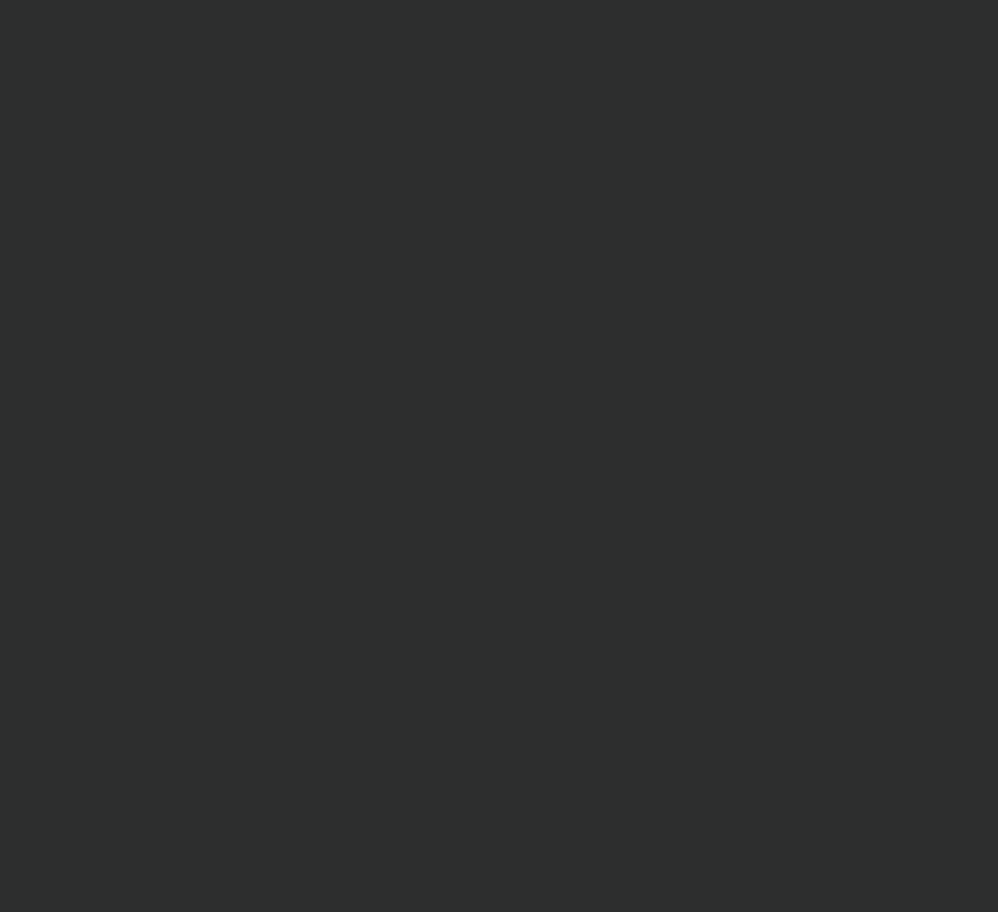
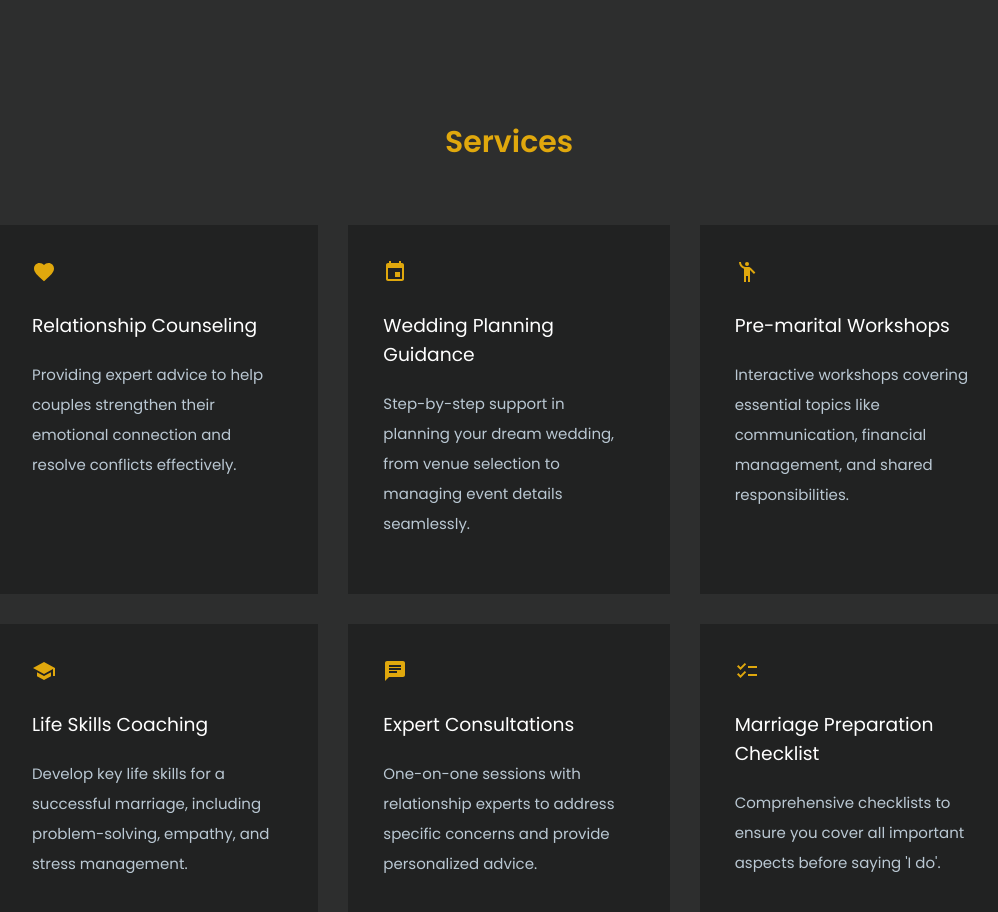
Before and after one commit to PhanNghia6604/PreWed-App, a React (Create React App) app in the folder login-signup/: page / in a window 1280 px wide. Shown: the part 1400-2312 px from the top of the page, without its empty margins (131-1129 px from the left). Before the commit the page ends 1520 px from the top, so only its background shows below. Built offline with nearby package versions, Linux system fonts and the light colour scheme.

Commit message:
cập nhật trang Services

```diff
--- a/login-signup/src/App.css
+++ b/login-signup/src/App.css
@@ -44,10 +44,6 @@ h6 {
 .container {
   max-width: 80%;
   margin: auto;
-  display:flex;
-  justify-content: space-between;
-  align-items: center;
-  padding: 10px 0;
 }
 .flexsb {
   display: flex;
@@ -133,13 +129,12 @@ section {
   position: absolute;
   top: 0;
   left: 0;
-  /* background-image: url("../public/images/smallwed.png"); */
+  background-image: url("../public/images/home-bg.png");
   background-size: cover;
   background-attachment: fixed;
   z-index: -1;
   width: 100%;
   height: 90vh;
-  filter: blur(8px);
 }
 .heroContent {
   max-width: 50%;
@@ -175,7 +170,7 @@ section {
 .right {
   width: 65%;
 }
-/*------- commit to main
+
 /*---------about-------------*/
 .grid3 {
   display: grid;
@@ -208,7 +203,7 @@ section {
   position: relative;
 }
 .hero.counter::after {
-  background-image: url("../public/images/smallwed.png");
+  background-image: url("../public/images/some-facts-bg.png");
   height: 50vh;
 }
 .counter h1 {
--- a/login-signup/src/Components/Home/Home.jsx
+++ b/login-signup/src/Components/Home/Home.jsx
@@ -1,12 +1,14 @@
 import React from 'react'
 import {Hero} from "./Hero"
 import { About } from '../Page/About'
+import { Services } from './Services'
 
 export const Home = () => {
   return (
     <>
       <Hero/>
       <About/>
+      <Services/>
     </>
   )
 
--- /dev/null
+++ b/login-signup/src/Components/Home/Services.jsx
@@ -0,0 +1,24 @@
+import React from "react"
+import { Heading } from "../Common/Heading"
+import { services } from "../fake data/data"
+
+export const Services = () => {
+  return (
+    <>
+      <section className='services'>
+        <div className='container'>
+          <Heading title='Services' />
+          <div className='content grid3'>
+            {services.map((item) => (
+              <div className='box' >
+                <i>{item.icon}</i>
+                <h3>{item.title}</h3>
+                <p>{item.desc}</p>
+              </div>
+            ))}
+          </div>
+        </div>
+      </section>
+    </>
+  )
+}
--- a/login-signup/src/Components/Page/Page.jsx
+++ b/login-signup/src/Components/Page/Page.jsx
@@ -6,6 +6,7 @@ import {
 import { Header } from '../Common/Header';
 import { Home } from '../Home/Home'
 import { About } from './About';
+import { Services } from '../Home/Services';
 
 export const Page = () => {
   return (
@@ -15,6 +16,7 @@ export const Page = () => {
         <Routes>
          <Route exact path="/" element={<Home />} />
          <Route exact path="/about" element={<About />} />
+         <Route exact path="/services" element={<Services/>} />
         </Routes>
       </Router>
     </>
--- a/login-signup/src/Components/fake data/data.js
+++ b/login-signup/src/Components/fake data/data.js
@@ -1,4 +1,4 @@
-import { Settings, CropRotate, ViewInAr, PieChart, Code, BarChart, CloudOutlined, FavoriteBorder, Public, PersonOutlined, AddLocationAltOutlined, PhoneIphone, EmailOutlined, Facebook, Twitter, Instagram, YouTube } from "@mui/icons-material"
+import { Favorite, Event, EmojiPeople, School, Chat, Checklist , CloudOutlined, FavoriteBorder, Public, PersonOutlined, AddLocationAltOutlined, PhoneIphone, EmailOutlined, Facebook, Twitter, Instagram, YouTube } from "@mui/icons-material"
 
 export const navlink = [
   {
@@ -50,41 +50,41 @@ export const about = [
 export const services = [
   {
     id: 1,
-    icon: <Settings />,
-    title: "Creative Design",
-    desc: "Lorem Ipsum simply text of the printing and type setting industry when an unknown printing simply",
+    icon: <Favorite />,
+    title: "Relationship Counseling",
+    desc: "Providing expert advice to help couples strengthen their emotional connection and resolve conflicts effectively.",
   },
   {
     id: 2,
-    icon: <CropRotate />,
-    title: "Clean Code",
-    desc: "Lorem Ipsum simply text of the printing and type setting industry when an unknown printing simply",
+    icon: <Event />,
+    title: "Wedding Planning Guidance",
+    desc: "Step-by-step support in planning your dream wedding, from venue selection to managing event details seamlessly.",
   },
   {
     id: 3,
-    icon: <ViewInAr />,
-    title: "Responsive Design",
-    desc: "Lorem Ipsum simply text of the printing and type setting industry when an unknown printing simply",
+    icon: <EmojiPeople />,
+    title: "Pre-marital Workshops",
+    desc: "Interactive workshops covering essential topics like communication, financial management, and shared responsibilities.",
   },
   {
     id: 4,
-    icon: <PieChart />,
-    title: "Material UI	",
-    desc: "Lorem Ipsum simply text of the printing and type setting industry when an unknown printing simply",
+    icon: <School />,
+    title: "Life Skills Coaching",
+    desc: "Develop key life skills for a successful marriage, including problem-solving, empathy, and stress management.",
   },
   {
     id: 5,
-    icon: <Code />,
-    title: "Material UI Icons",
-    desc: "Lorem Ipsum simply text of the printing and type setting industry when an unknown printing simply",
+    icon: <Chat />,
+    title: "Expert Consultations",
+    desc: "One-on-one sessions with relationship experts to address specific concerns and provide personalized advice.",
   },
   {
     id: 6,
-    icon: <BarChart />,
-    title: "Awesome Support",
-    desc: "Lorem Ipsum simply text of the printing and type setting industry when an unknown printing simply",
+    icon: <Checklist />,
+    title: "Marriage Preparation Checklist",
+    desc: "Comprehensive checklists to ensure you cover all important aspects before saying 'I do'.",
   },
-]
+];
 export const project = [
   {
     id: 1,
```
